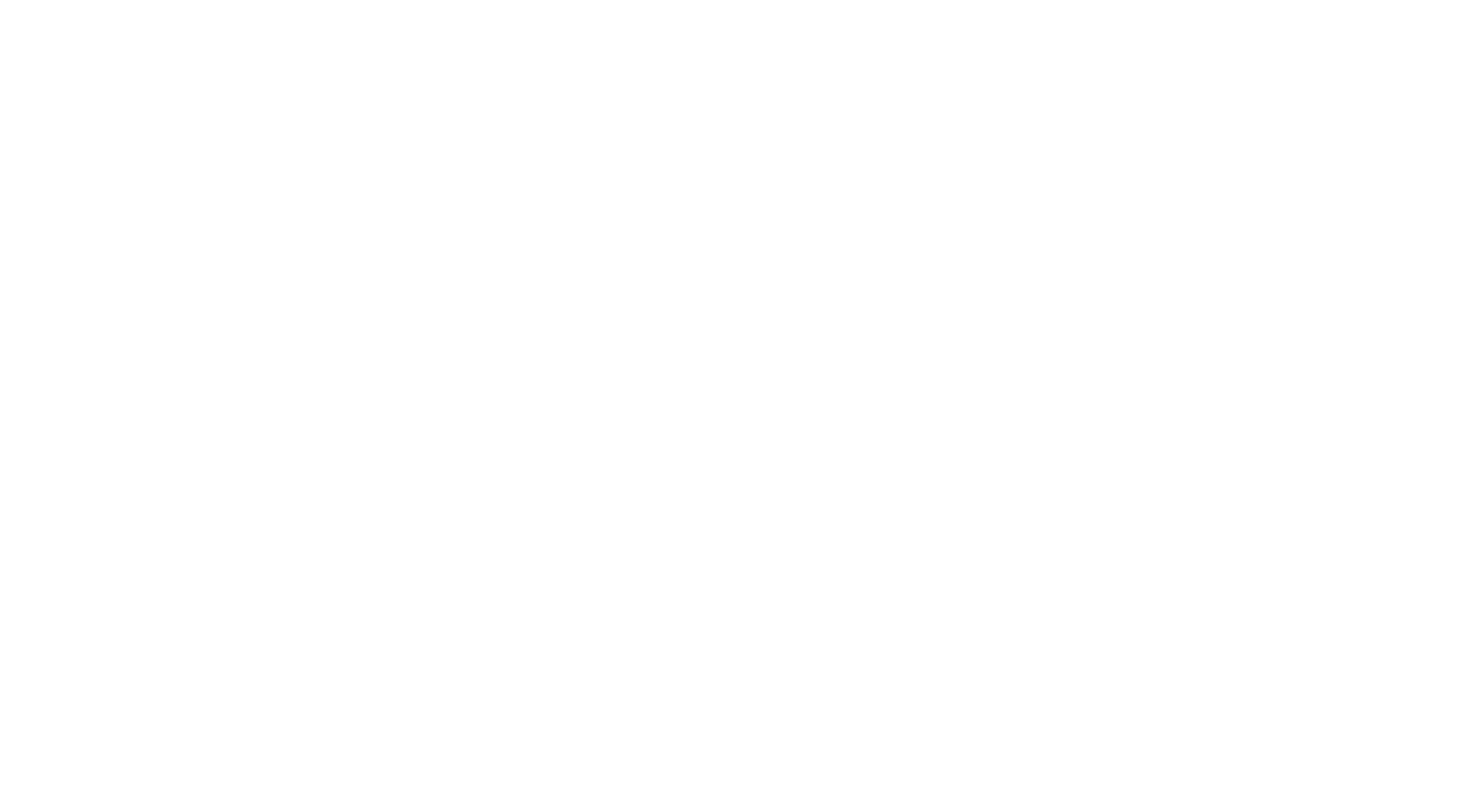
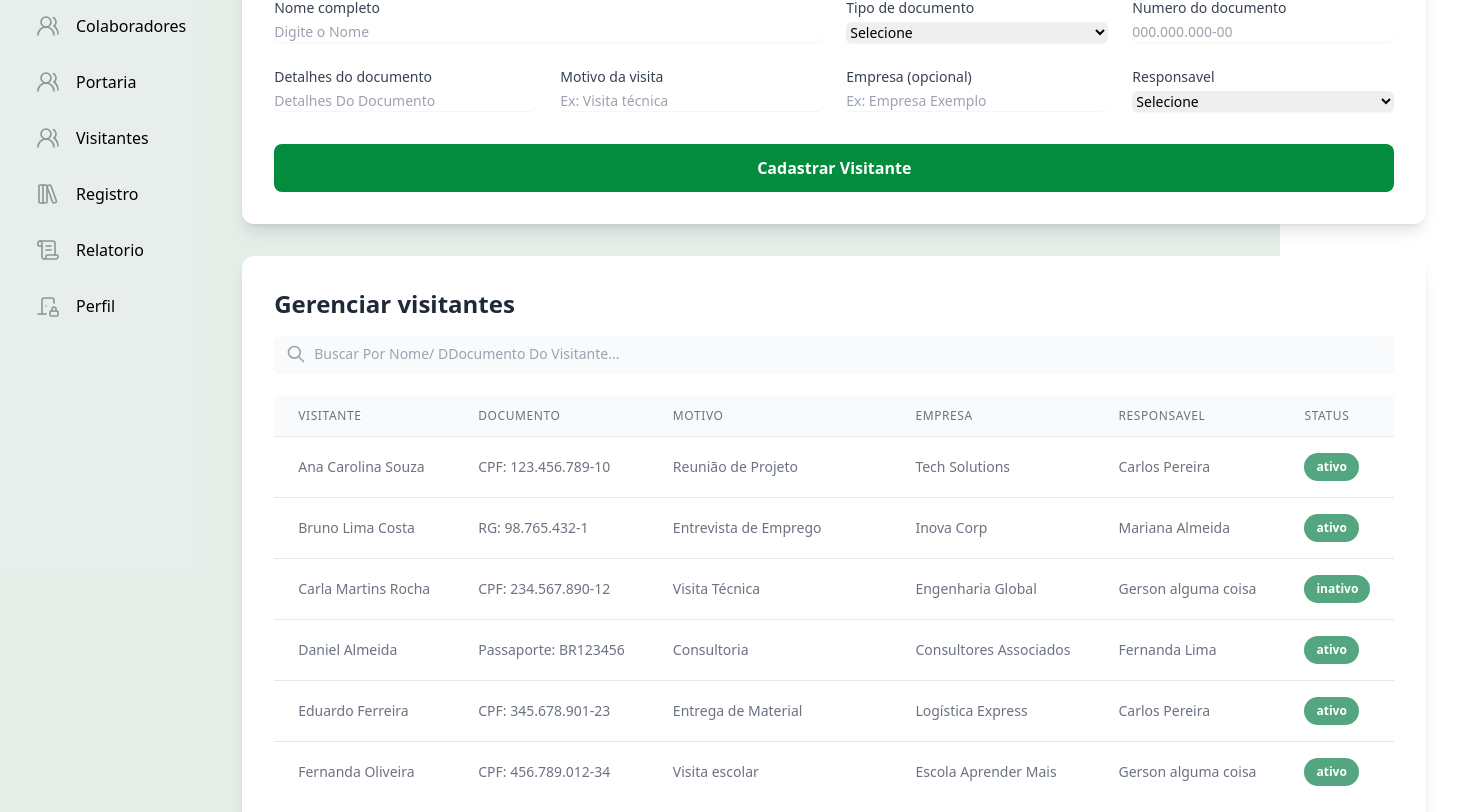
Before and after one commit to Marilia84/Gestao-de-Acesso, a React (Vite) app: page /visitantes in a window 1280 px wide. Before the commit this address had no page. Shown: the part 226-1038 px from the top of the page, 1458 px wide, since content can reach past the window. Before the commit the page ends 800 px from the top, so only its background shows below. Built offline with nearby package versions, Linux system fonts and the light colour scheme; sample sign-in values are in the browser's storage.

Commit message:
algumas alterações no visual da pagina visitantes

```diff
--- a/src/api/axios.js
+++ b/src/api/axios.js
@@ -1,7 +1,7 @@
 import axios from "axios";
 
 const api = axios.create({
-  baseURL: "http://localhost:8080",
+  baseURL: "https://backend-gestao-acesso-sha.onrender.com",
 });
 
 api.interceptors.request.use((config) => {
--- a/src/components/Navbar.jsx
+++ b/src/components/Navbar.jsx
@@ -14,6 +14,7 @@ export default function Navbar() {
     { icon: bus, label: "Gerenciar Linhas", path: "/gerenciar-linhas" },
     { icon: users, label: "Colaboradores", path: "/colaboradores" },
     { icon: users, label: "Portaria", path: "/portaria" },
+    { icon: users, label: "Visitantes", path: "/visitantes" },
     { icon: registry, label: "Registro", path: "/registros" },
     { icon: record, label: "Relatorio", path: "/relatorio" },
     { icon: door, label: "Perfil", path: "/perfil" },
--- a/src/main.jsx
+++ b/src/main.jsx
@@ -7,6 +7,7 @@ import Home from "./pages/Home";
 import PrivateRoute from "./components/PrivateRoute";
 import Colaboradores from "./pages/Colaboradores";
 import GerenciarLinhas from "./pages/Gerenciar-linhas";
+import Visitantes from "./pages/Visitantes";
 
 createRoot(document.getElementById("root")).render(
   <StrictMode>
@@ -37,6 +38,14 @@ createRoot(document.getElementById("root")).render(
             </PrivateRoute>
           }
         />
+        <Route
+          path="/visitantes"
+          element={
+            <PrivateRoute>
+              <Visitantes />
+            </PrivateRoute>
+          }
+        />
       </Routes>
     </BrowserRouter>
   </StrictMode>
--- a/src/pages/Colaboradores.jsx
+++ b/src/pages/Colaboradores.jsx
@@ -9,7 +9,6 @@ export default function Colaboradores() {
   const [search, setSearch] = useState("");
 
   useEffect(() => {
-
     api
       .get("/colaboradores")
       .then((res) => {
@@ -19,7 +18,6 @@ export default function Colaboradores() {
         console.error("Erro ao buscar colaboradores:", err);
       });
   }, []);
-
 
   const colaboradoresFiltrados = colaboradores.filter((colab) =>
     colab.nome.toLowerCase().includes(search.toLowerCase())
@@ -35,7 +33,6 @@ export default function Colaboradores() {
         </h1>
         <div className="bg-[#EDEDED] shadow-md shadow  rounded-[32px] h-[880px] w-[1700px] mb-8 mt-8 p-8">
           <div className="relative mt-2 w-[600px] mb-[35px] ">
-
             <button className="absolute right-[-65em] top-1/2 -translate-y-1/2 bg-[#038C3E] border-2 border-[#1FC96A] rounded-full p-3 flex items-center justify-center shadow-md">
               <img src={Add} alt="Atribuir líder" className="w-4 h-4" />
             </button>
--- a/src/pages/Visitantes.jsx
+++ b/src/pages/Visitantes.jsx
@@ -20,33 +20,128 @@ const SearchIcon = () => (
 );
 
 const Visitantes = () => {
+  const [searchTerm, setSearchTerm] = React.useState("");
   // Dados de exemplo para a tabela. Em um app real, viria de uma API.
-  const visitors = Array(7).fill({
-    name: "Visitante da silva",
-    document: "CPF: 238504323",
-    reason: "Visita escolar",
-    company: "Escola da silva",
-    responsible: "Gerson alguma coisa",
-    status: "ativo",
+  const visitors = [
+    {
+      id: 1,
+      name: "Ana Carolina Souza",
+      document: "CPF: 123.456.789-10",
+      reason: "Reunião de Projeto",
+      company: "Tech Solutions",
+      responsible: "Carlos Pereira",
+      status: "ativo",
+    },
+    {
+      id: 2,
+      name: "Bruno Lima Costa",
+      document: "RG: 98.765.432-1",
+      reason: "Entrevista de Emprego",
+      company: "Inova Corp",
+      responsible: "Mariana Almeida",
+      status: "ativo",
+    },
+    {
+      id: 3,
+      name: "Carla Martins Rocha",
+      document: "CPF: 234.567.890-12",
+      reason: "Visita Técnica",
+      company: "Engenharia Global",
+      responsible: "Gerson alguma coisa",
+      status: "inativo",
+    },
+    {
+      id: 4,
+      name: "Daniel Almeida",
+      document: "Passaporte: BR123456",
+      reason: "Consultoria",
+      company: "Consultores Associados",
+      responsible: "Fernanda Lima",
+      status: "ativo",
+    },
+    {
+      id: 5,
+      name: "Eduardo Ferreira",
+      document: "CPF: 345.678.901-23",
+      reason: "Entrega de Material",
+      company: "Logística Express",
+      responsible: "Carlos Pereira",
+      status: "ativo",
+    },
+    {
+      id: 6,
+      name: "Fernanda Oliveira",
+      document: "CPF: 456.789.012-34",
+      reason: "Visita escolar",
+      company: "Escola Aprender Mais",
+      responsible: "Gerson alguma coisa",
+      status: "ativo",
+    },
+    {
+      id: 7,
+      name: "Gustavo Santos",
+      document: "RG: 11.222.333-4",
+      reason: "Manutenção de Equipamento",
+      company: "Manutenção Total",
+      responsible: "Mariana Almeida",
+      status: "inativo",
+    },
+    {
+      id: 8,
+      name: "Heloísa Ribeiro",
+      document: "CPF: 567.890.123-45",
+      reason: "Reunião Comercial",
+      company: "Vendas Pro",
+      responsible: "Fernanda Lima",
+      status: "ativo",
+    },
+    {
+      id: 9,
+      name: "Lucas Azevedo",
+      document: "CPF: 678.901.234-56",
+      reason: "Auditoria Interna",
+      company: "Auditores Brasil",
+      responsible: "Carlos Pereira",
+      status: "ativo",
+    },
+    {
+      id: 10,
+      name: "Mariana Costa",
+      document: "RG: 22.333.444-5",
+      reason: "Visita escolar",
+      company: "Escola Aprender Mais",
+      responsible: "Gerson alguma coisa",
+      status: "ativo",
+    },
+  ];
+
+  const filteredVisitors = visitors.filter((visitor) => {
+    const visitorName = visitor.name.toLowerCase();
+    const visitorDocument = visitor.document.toLowerCase();
+    const searchTermLower = searchTerm.toLowerCase();
+
+    return (
+      visitorName.includes(searchTermLower) ||
+      visitorDocument.includes(searchTermLower)
+    );
   });
 
   return (
     // Removido 'h-screen' e 'flex' para permitir que o conteúdo cresça e role naturalmente.
     // 'relative' é necessário para posicionar a forma decorativa.
-    <div className="bg-[#E5EDE9] min-h-screen flex items-center gap-4">
-    <Navbar />
+    <div className="bg-[#E5EDE9] min-h-screen flex items-top gap-4">
+      <Navbar />
+
       {/* Forma decorativa no canto superior direito */}
       <div
-        className="absolute top-0 right-0 w-1/3 h-1/3 sm:w-1/4 sm:h-1/2 bg-[#36A293] rounded-bl-full"
+        className="absolute top-0 right-0 w-1/3 h-1/3 sm:w-1/4 sm:h-1/2 bg-[#53A67F] rounded-bl-full"
         style={{ zIndex: 0 }}
       ></div>
 
-
-
       {/* Conteúdo principal com z-index para ficar acima da forma */}
-      <div className="relative max-w-7xl mx-auto" style={{ zIndex: 1 }}>
-        <header className="mb-8">
-          <h1 className="text-4xl font-bold text-[#4A5568]">VISITANTES</h1>
+      <div className="relative mx-auto w-full px-8" style={{ zIndex: 1 }}>
+        <header className="mb-9 mt-9">
+          <h1 className="text-4xl font-bold text-[#3B7258]">VISITANTES</h1>
         </header>
 
         <main>
@@ -181,7 +276,7 @@ const Visitantes = () => {
               <div className="mt-8">
                 <button
                   type="submit"
-                  className="w-full bg-[#36A293] text-white py-3 px-4 rounded-lg font-semibold hover:bg-[#2d8a7e] focus:outline-none focus:ring-2 focus:ring-offset-2 focus:ring-[#36A293] transition-colors"
+                  className="w-full bg-[#038C3E] text-white py-3 px-4 rounded-lg font-semibold hover:bg-[#036f4c] focus:outline-none focus:ring-2 focus:ring-offset-2 focus:ring-[#36A293] transition-colors"
                 >
                   Cadastrar Visitante
                 </button>
@@ -201,12 +296,14 @@ const Visitantes = () => {
               </span>
               <input
                 type="text"
-                placeholder="Buscar Por Nome/ Matrícula Do Visitante..."
+                placeholder="Buscar Por Nome/ DDocumento Do Visitante..."
                 className="block w-full rounded-md border-gray-300 bg-gray-50 pl-10 shadow-sm focus:border-[#36A293] focus:ring-[#36A293] sm:text-sm py-2"
+                value={searchTerm}
+                onChange={(e) => setSearchTerm(e.target.value)}
               />
             </div>
 
-            <div className="overflow-x-auto">
+            <div className="overflow-y-auto max-h-[400px]">
               <table className="min-w-full divide-y divide-gray-200">
                 <thead className="bg-gray-50">
                   <tr>
@@ -249,9 +346,9 @@ const Visitantes = () => {
                   </tr>
                 </thead>
                 <tbody className="bg-white divide-y divide-gray-200">
-                  {visitors.map((visitor, index) => (
+                  {filteredVisitors.map((visitor, index) => (
                     <tr key={index} className="hover:bg-gray-50">
-                      <td className="px-6 py-4 whitespace-nowrap text-sm text-gray-900 font-medium">
+                      <td className="px-6 py-4 whitespace-nowrap text-sm text-gray-500">
                         {visitor.name}
                       </td>
                       <td className="px-6 py-4 whitespace-nowrap text-sm text-gray-500">
@@ -267,7 +364,7 @@ const Visitantes = () => {
                         {visitor.responsible}
                       </td>
                       <td className="px-6 py-4 whitespace-nowrap">
-                        <span className="px-3 py-1 inline-flex text-xs leading-5 font-semibold rounded-full bg-green-100 text-green-800">
+                        <span className="px-3 py-1 inline-flex text-xs leading-5 font-semibold rounded-full bg-[#53A67F] text-white">
                           {visitor.status}
                         </span>
                       </td>
```
Lines whose indentation alone changed are shown as unchanged.
